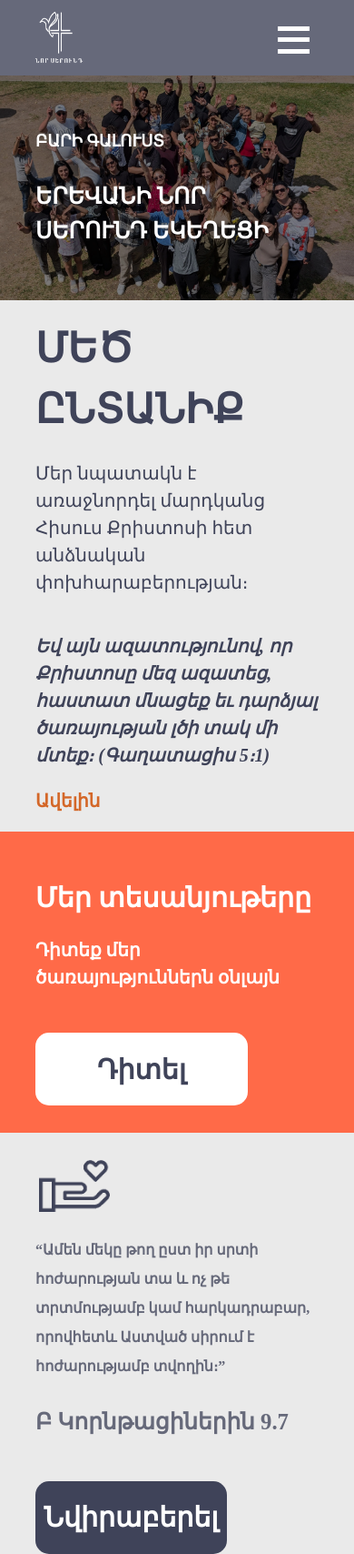
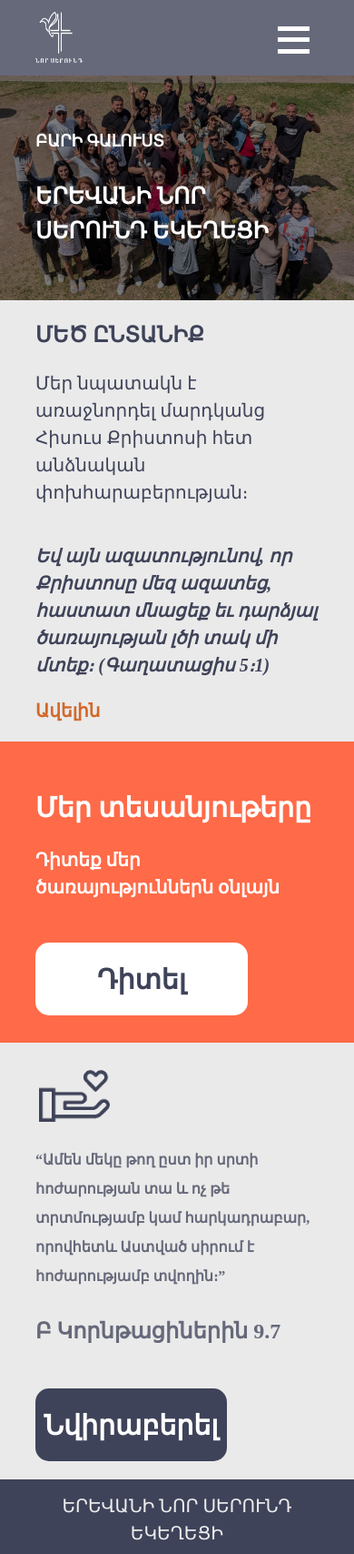
Before and after one commit to AshotAghabekyan/Church-Web, a Node server app: page / in a window 390 px wide. Shown: the top 1708 px of the page at 91% size. Run offline with Node 20, Linux system fonts and the light colour scheme; some libraries are stand-ins or nearby versions; some web fonts are replaced.

Commit message:
added general common style variables for fonts

```diff
--- a/public/common/common.css
+++ b/public/common/common.css
@@ -12,7 +12,53 @@ body, html {
 }
 
 
-
 :root {
     --animation-curve: cubic-bezier(1,0,0,1)
+    --font-size-h1: 36px;
+    --font-size-h2: 32px;
+    --font-size-body: 18px;
+    --font-size-small: 16px;
+    --font-size-button: 18px;
 }
+
+@media (min-width: 769px) and (max-width: 1024px) {
+    :root {
+        --font-size-h1: 32px;
+        --font-size-h2: 28px;
+        --font-size-body: 16px;
+        --font-size-small: 14px;
+        --font-size-button: 16px;
+    }
+}
+
+@media (max-width: 768px) {
+    :root {
+        --font-size-h1: 28px;
+        --font-size-h2: 24px;
+        --font-size-body: 14px;
+        --font-size-small: 12px;
+        --font-size-button: 14px;
+    }
+}
+
+
+
+body {
+    font-size: var(--font-size-body);
+}
+
+h1 {
+    font-size: var(--font-size-h1);
+}
+
+h2 {
+    font-size: var(--font-size-h2);
+}
+
+small {
+    font-size: var(--font-size-small);
+}
+
+button {
+    font-size: var(--font-size-button);
+}
```
